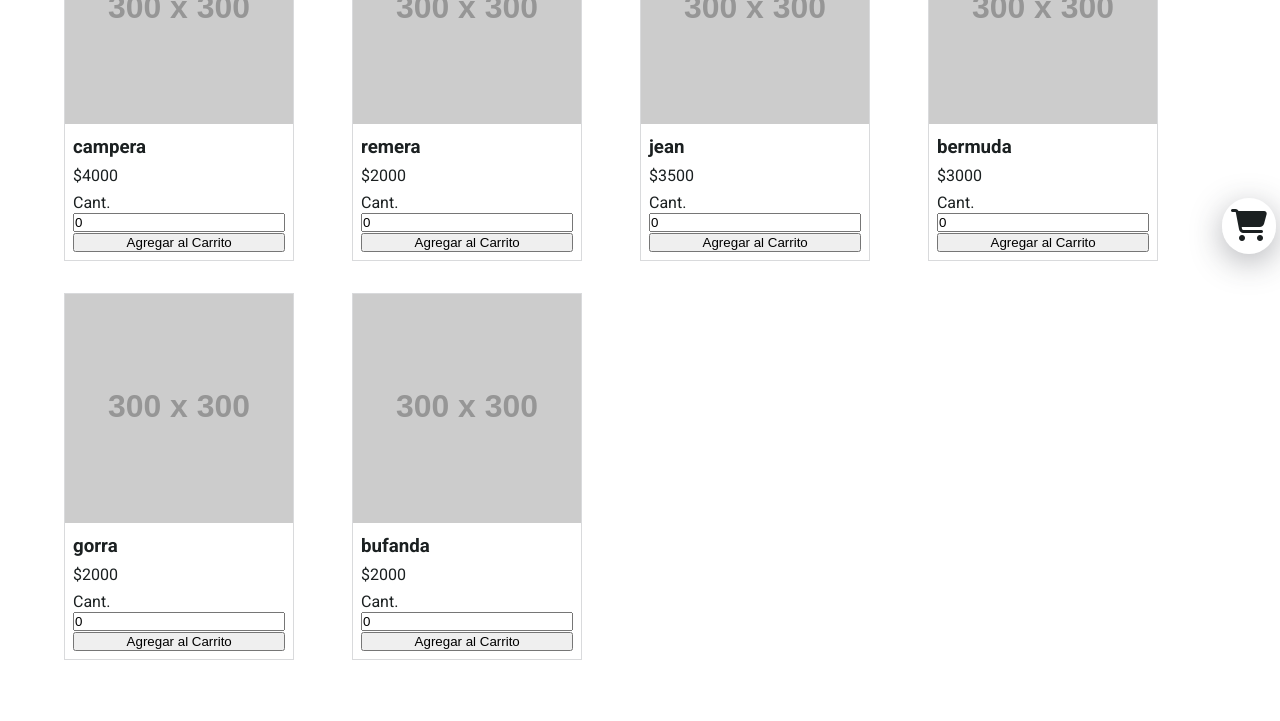
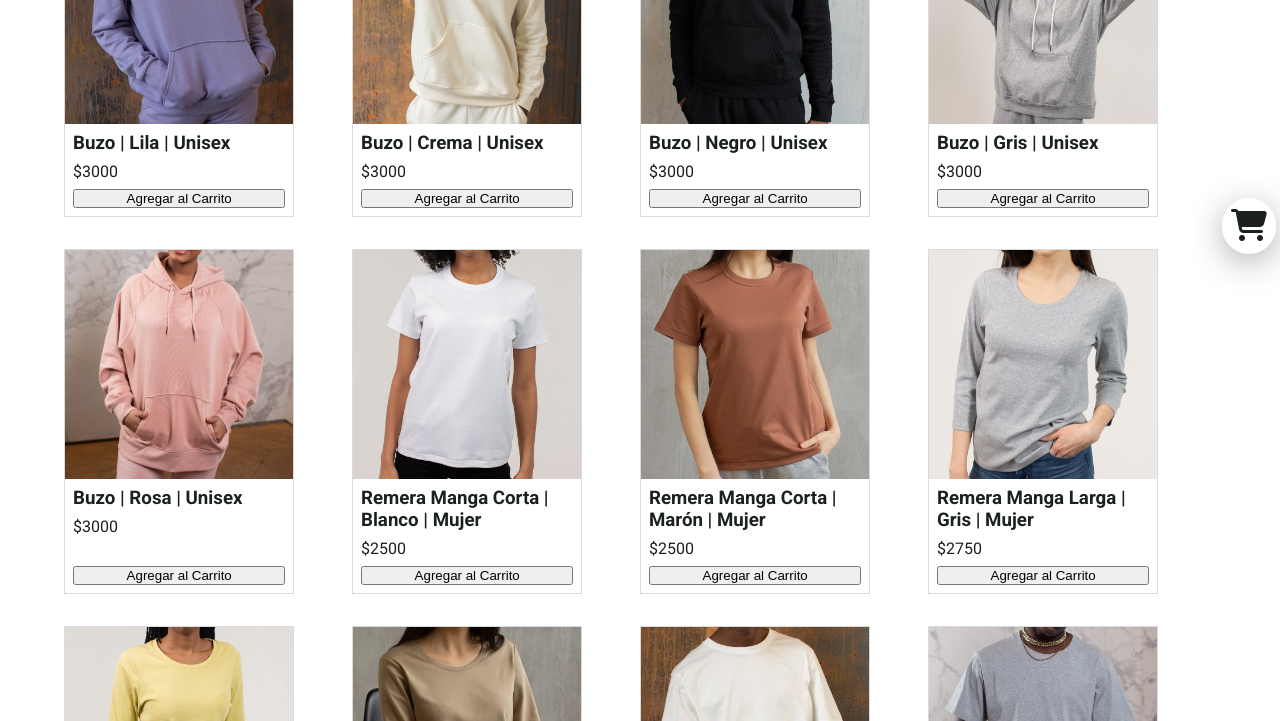
Before and after one commit to DavidArambulo/JavascriptCoderhouse, a plain HTML site: page index.html in a window 1280 px wide. Shown: the part 530-1251 px from the top of the page. Drawn offline with nearby package versions, Linux system fonts and the light colour scheme; placeholder pictures from the web are drawn by us.

Commit message:
Se realizo el desafio de agregar AJAX

```diff
--- /dev/null
+++ b/database/db-productos.json
@@ -0,0 +1,121 @@
+[
+    {
+        "nombre": "Buzo",
+        "precio": "3000",
+        "id": "1",
+        "genero": "unisex",
+        "color": "lila",
+        "cant": "0",
+        "subtotal": "0"
+    },
+
+    {
+        "nombre": "Buzo",
+        "precio": "3000",
+        "id": "2",
+        "genero": "unisex",
+        "color": "crema",
+        "cant": "0",
+        "subtotal": "0"
+    },
+
+    {
+        "nombre": "Buzo",
+        "precio": "3000",
+        "id": "3",
+        "genero": "unisex",
+        "color": "negro",
+        "cant": "0",
+        "subtotal": "0"
+    },
+
+    {
+        "nombre": "Buzo",
+        "precio": "3000",
+        "id": "4",
+        "genero": "unisex",
+        "color": "gris",
+        "cant": "0",
+        "subtotal": "0"
+    },
+
+    {
+        "nombre": "Buzo",
+        "precio": "3000",
+        "id": "5",
+        "genero": "unisex",
+        "color": "rosa",
+        "cant": "0",
+        "subtotal": "0"
+    },
+
+    {
+        "nombre": "Remera manga corta",
+        "precio": "2500",
+        "id": "6",
+        "genero": "mujer",
+        "color": "blanco",
+        "cant": "0",
+        "subtotal": "0"
+    },
+
+    {
+        "nombre": "Remera manga corta",
+        "precio": "2500",
+        "id": "7",
+        "genero": "mujer",
+        "color": "marón",
+        "cant": "0",
+        "subtotal": "0"
+    },
+
+    {
+        "nombre": "Remera manga larga",
+        "precio": "2750",
+        "id": "8",
+        "genero": "mujer",
+        "color": "gris",
+        "cant": "0",
+        "subtotal": "0"
+    },
+
+    {
+        "nombre": "Remera manga larga",
+        "precio": "2750",
+        "id": "9",
+        "genero": "mujer",
+        "color": "amarillo",
+        "cant": "0",
+        "subtotal": "0"
+    },
+
+    {
+        "nombre": "Remera manga larga",
+        "precio": "2750",
+        "id": "10",
+        "genero": "mujer",
+        "color": "beige",
+        "cant": "0",
+        "subtotal": "0"
+    },
+
+    {
+        "nombre": "Remera manga corta",
+        "precio": "2500",
+        "id": "11",
+        "genero": "hombre",
+        "color": "blanco",
+        "cant": "0",
+        "subtotal": "0"
+    },
+
+    {
+        "nombre": "Remera manga corta",
+        "precio": "2500",
+        "id": "12",
+        "genero": "hombre",
+        "color": "gris",
+        "cant": "0",
+        "subtotal": "0"
+    }
+]
--- a/estilos/_carrito.scss
+++ b/estilos/_carrito.scss
@@ -39,6 +39,9 @@
             @include card(100%);
             display: flex;
             align-items: center;
+            img{
+                width: 100px;
+            }
             .datos{
                 width: 100%;
                 display: grid;
--- a/estilos/_catalogo.scss
+++ b/estilos/_catalogo.scss
@@ -6,13 +6,23 @@
             @include card (20%);
             margin-right: 5%;
             margin-bottom: $espacioSeccion;
+            display: flex;
+            flex-direction: column;
             img{
                 width: 100%;
             }
             .datos-producto{
                 padding: $espacioParrafos;
-                input, button{
+                height: 100%;
+                display: flex;
+                flex-direction: column;
+                .nombre-producto{
+                    text-transform: capitalize;
+                }
+                .btn-agregar, .cant-producto{
                     width: 100%;
+                    margin-top: auto;
+                    margin-bottom: 0;
                 }
             }
 
--- a/estilos/_header-footer.scss
+++ b/estilos/_header-footer.scss
@@ -1,6 +1,8 @@
 // HEADER
 header{
     background-color: $colorBaseNegro;
+    position: sticky;
+    top: 0;
     .nav{
         display: flex;
         justify-content: space-between;
--- a/estilos/_reset.scss
+++ b/estilos/_reset.scss
@@ -47,3 +47,7 @@ a{
     background-color: $colorBaseBlanco;
     border: 1px solid rgba(48, 52, 64, 0.18);
 }
+
+.deshabilitado{
+    display: none;
+}
--- a/js/javascript.js
+++ b/js/javascript.js
@@ -1,20 +1,43 @@
 // Creacion de la clase Producto y de una lista útil para la utilización de estos
 class Producto {
-    constructor (nombre, precio, id){
+    constructor (nombre, color, genero, precio, id){
         this.nombre = nombre.toLowerCase()
         this.precio = parseFloat(precio)
         this.id     = parseInt(id)
-        this.stock  = true
+        this.genero = genero.toLowerCase()
+        this.color  = color.toLowerCase()
         this.cant   = 0
         this.subtotal = 0
     }
 }
-
+const URL = './database/db-productos.json'
 let productos = []
+$( document ).ready(() => {
+    /*$.get(`${URL}`, (response, status) => {
+        if (status === 'success'){
+            for ( let i = 0; i < response.length; i++){
+                crearProducto(response[i].nombre, response[i].color, response[i].genero, response[i].precio, response[i].id)
+            }
+            mostrarProductos()
+            actualizarCarrito()
+        }
+    })*/
+    $.ajax({
+        method: "GET",
+        url: `${URL}`,
+        success: (response) => {
+            for ( let i = 0; i < response.length; i++){
+                crearProducto(response[i].nombre, response[i].color, response[i].genero, response[i].precio, response[i].id)
+            }
+            mostrarProductos()
+            actualizarCarrito()
+        }
+    })
+})
 
 // Funciones relacionadas al array de productos
-function crearProducto(nombre, precio, id){
-    const nuevoProducto = new Producto(nombre, precio, id)
+function crearProducto(nombre, color, genero, precio, id){
+    const nuevoProducto = new Producto(nombre, color, genero, precio, id)
     productos.push(nuevoProducto)
 }
 
@@ -27,14 +50,6 @@ function buscarProductoId(id){
 
     return productoABuscar
 }
-
-crearProducto('Campera', '4000', '1')
-crearProducto('Remera', '2000', '2')
-crearProducto('Jean', '3500', '3')
-crearProducto('Bermuda', '3000', '4')
-crearProducto('Gorra', '2000', '5')
-crearProducto('Bufanda', '2000', '6')
-mostrarProductos()
 
 // Inicializacion de variables, constantes y listas necesarias
 let carrito = JSON.parse(localStorage.getItem('carrito'))
@@ -120,12 +135,25 @@ function agregarAlCarrito(idProducto, cantidad = 1){
             }
         }
         if (!enCarrito){
-            productoAgregar.cant += cantidad
             carrito.push(productoAgregar)
             const iUltimoProducto = carrito.length-1
+            carrito[iUltimoProducto].cant += cantidad
             calcularSubtotalProducto(carrito[iUltimoProducto])
             guardarCarrito()
             actualizarTotales()
+        }
+    }
+}
+
+function restarAlCarrito(idProducto){
+    const productoRestar = buscarProductoId(idProducto)
+    for (let i = 0; i < carrito.length; i++) {
+        if (carrito[i].id === productoRestar.id && carrito[i].cant > 0){
+            carrito[i].cant--
+            carrito[i].subtotal -= carrito[i].precio
+            if (carrito[i].cant === 0){
+                removerDelCarrito(carrito[i].id)
+            }
         }
     }
 }
@@ -146,9 +174,9 @@ function actualizarCarrito(){
     for (let i = 0; i < carrito.length; i++){
         carritoHtml.innerHTML +=`
         <li class="producto-carrito" id="${carrito[i].id}">
-        <img src="http://via.placeholder.com/100?text=${carrito[i].nombre}" alt="imagen de ${carrito[i].nombre}">
+        <img src="media/img-productos/img-producto${carrito[i].id}.jpg" alt="${carrito[i].nombre} ${carrito[i].genero}, color ${carrito[i].color}">
             <ul class="datos">
-                <li class="nombre">${carrito[i].nombre}</li>
+                <li class="nombre">${productos[i].nombre} | ${productos[i].color} | ${productos[i].genero}</li>
                 <li class="precio">$${carrito[i].precio}</li>
                 <li class="cantidades">cant.: ${carrito[i].cant}</li>
                 <li class="subtotal-producto">Subtotal: ${carrito[i].subtotal}</li>
@@ -160,12 +188,14 @@ function actualizarCarrito(){
     <li id="subtotal-carrito">Subtotal: $${subtotal}</li>
     <li id="descuento-carrito"><em>Descuento: -$${descuento}</em></li>
     <li id="total-carrito"><strong>Total: $${total}</strong></li>`
-    //actualizarProductos()
+    actualizarProductos()
 }
 
 function removerDelCarrito(idProducto){
     const index = carrito.findIndex(producto => producto.id === idProducto)
     if (index >= 0){
+        carrito[index].cant = 0
+        carrito[index].subtotal = 0
         carrito.splice(index,1)
     }
     guardarCarrito()
@@ -178,28 +208,33 @@ function mostrarProductos(){
 
         $('#catalogo').append(
             `<li class="producto">
-                <img src="http://via.placeholder.com/300?text=${productos[i].nombre}" alt="imagen del producto ${productos[i].nombre}">
+                <img src="media/img-productos/img-producto${productos[i].id}.jpg" alt="${productos[i].nombre} ${productos[i].genero}, color ${productos[i].color}">
                 <div class="datos-producto">
-                    <h3 class="nombre-producto">${productos[i].nombre}</h3>
+                    <h3 class="nombre-producto">${productos[i].nombre} | ${productos[i].color} | ${productos[i].genero}</h3>
                     <p class="precio-producto">$${productos[i].precio}</p>
-                    <!--<p class="cant${productos[i].id}">Cant.: ${productos[i].cant}</p>-->
-                    <label for="cant${productos[i].id}">Cant.</label>
-                    <input id="cant${productos[i].id}" type="number" value="0" min="0" autocomplete="off">
-                    <button id="btn${productos[i].id}">Agregar al Carrito</button>
+                    <p id="cant-producto${productos[i].id}" class="cant-producto">Cant.: <button class="btn-menos${productos[i].id}"><i class="fas fa-minus"></i></button> <span id="cant${productos[i].id}">${productos[i].cant}</span> <button class="btn-mas${productos[i].id}"><i class="fas fa-plus"></i></button></p>
+                    <button id="btn${productos[i].id}" class="btn-agregar">Agregar al Carrito</button>
                 </div>
             </li>`
         )
 
         $(`#btn${productos[i].id}`).on('click', (event) => {
             event.preventDefault()
-            agregarAlCarrito(parseInt(`${productos[i].id}`),parseInt($(`#cant${productos[i].id}`).val()))
+            agregarAlCarrito(parseInt(`${productos[i].id}`))
+            actualizarCarrito()
+        })
+        $(`.btn-mas${productos[i].id}`).on('click', (event) => {
+            event.preventDefault()
+            agregarAlCarrito(parseInt(`${productos[i].id}`))
+            actualizarCarrito()
+        })
+        $(`.btn-menos${productos[i].id}`).on('click', (event) => {
+            event.preventDefault()
+            restarAlCarrito(parseInt(`${productos[i].id}`))
             actualizarCarrito()
         })
     }
 }
-
-actualizarTotales()
-actualizarCarrito()
 
 // Eventos
 vaciar.addEventListener('click',(event) => {
@@ -216,19 +251,29 @@ btnValidarCupon.addEventListener('click',(event) => {
 
     inputCupon.value = ''
 })
-/*
-EN DESARROLLO
+
+function toggleDisplayCant(cantidad, idProducto){
+    if (cantidad === 0){
+        $(`#cant-producto${idProducto}`).addClass('deshabilitado')
+        $(`#btn${idProducto}`).removeClass('deshabilitado')
+    }else{
+        $(`#cant-producto${idProducto}`).removeClass('deshabilitado')
+        $(`#btn${idProducto}`).addClass('deshabilitado')
+    }
+}
+
 function actualizarProductos(){
     for (let i = 0 ; i < productos.length; i++){
         let cant = 0
+        toggleDisplayCant(productos[i].cant, productos[i].id)
         for (let j = 0 ; j < carrito.length; j++){
             if (productos[i].id === carrito[j].id){
                 cant = carrito[j].cant
+                toggleDisplayCant(carrito[j].cant, productos[i].id)
             }
         }
-        $(`.cant${productos[i].id}`).html(
-            `Cant.: ${cant}`
+        $(`#cant${productos[i].id}`).html(
+            `${cant}`
         )
     }
 }
-*/
```
Also changed, not shown: estilos/estilos.css, 1 other file.
